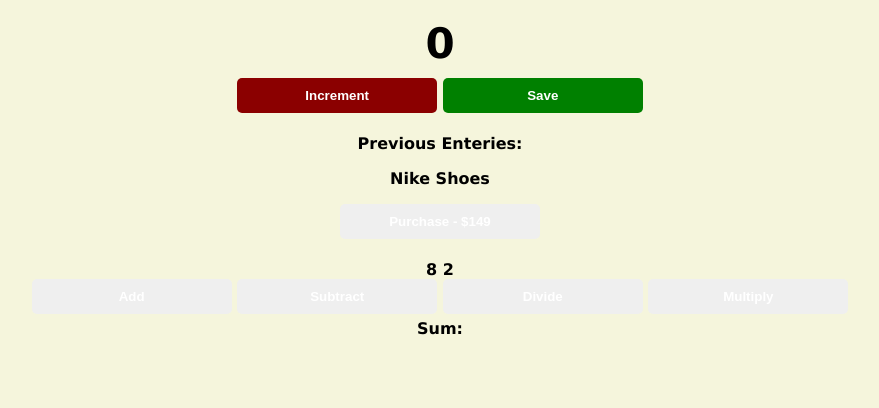
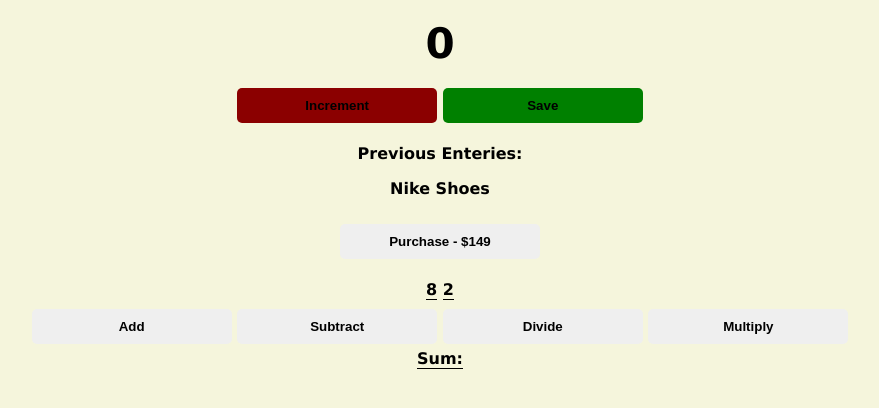
Before and after one commit to Ryanjingle/passenger-counter, a plain HTML site: page index.html in a window 1280 px wide. Shown: the part 62-470 px from the top of the page, without its empty margins (200-1079 px from the left). Drawn offline with Linux system fonts and the light colour scheme.

Commit message:
CSS altered minimally

```diff
--- a/style.css
+++ b/style.css
@@ -14,10 +14,11 @@ h2 {
 button {
     border: none;
     padding: 10px 0 10px 0;
-    color: white;
+    color: rgb(0, 0, 0);
     font-weight: bold;
     width: 200px;
     margin-bottom: 5px;
+    margin-top: 10px;
     border-radius: 5px;
     cursor: pointer;
 }
@@ -33,3 +34,7 @@ button:active {
 #save-btn {
     background-color: green;
 }
+
+span {
+    border-bottom: 1px solid black;
+}
```
